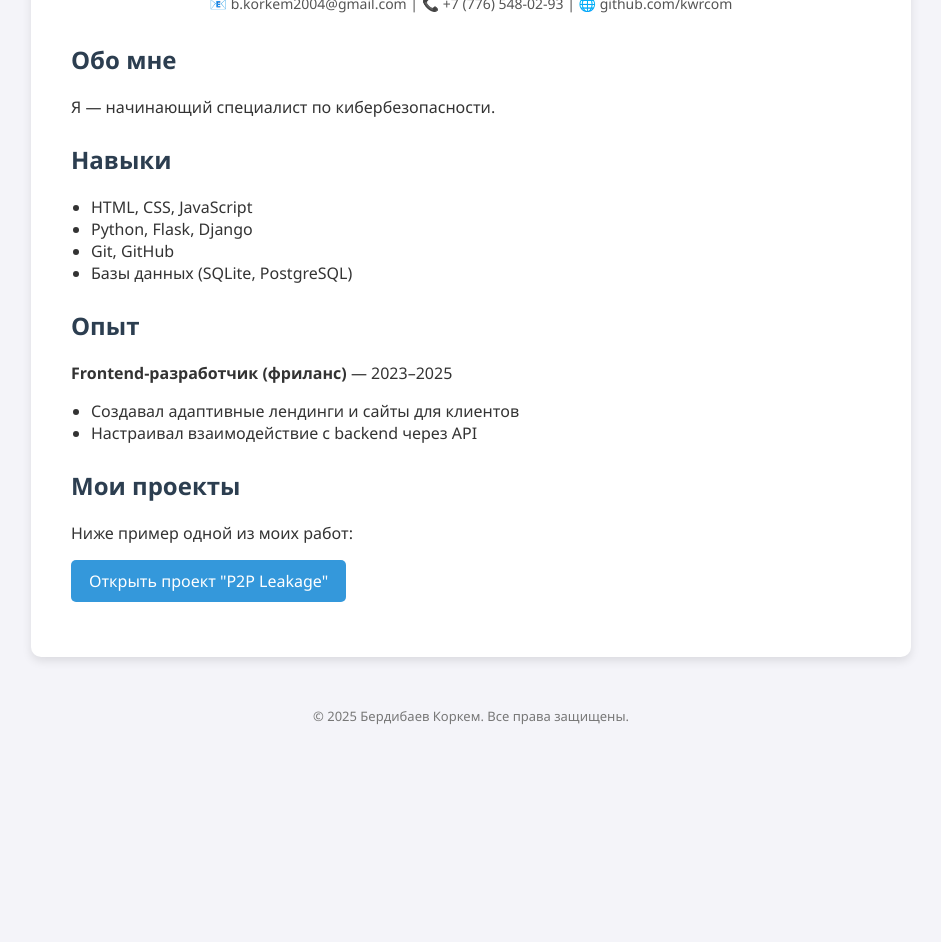
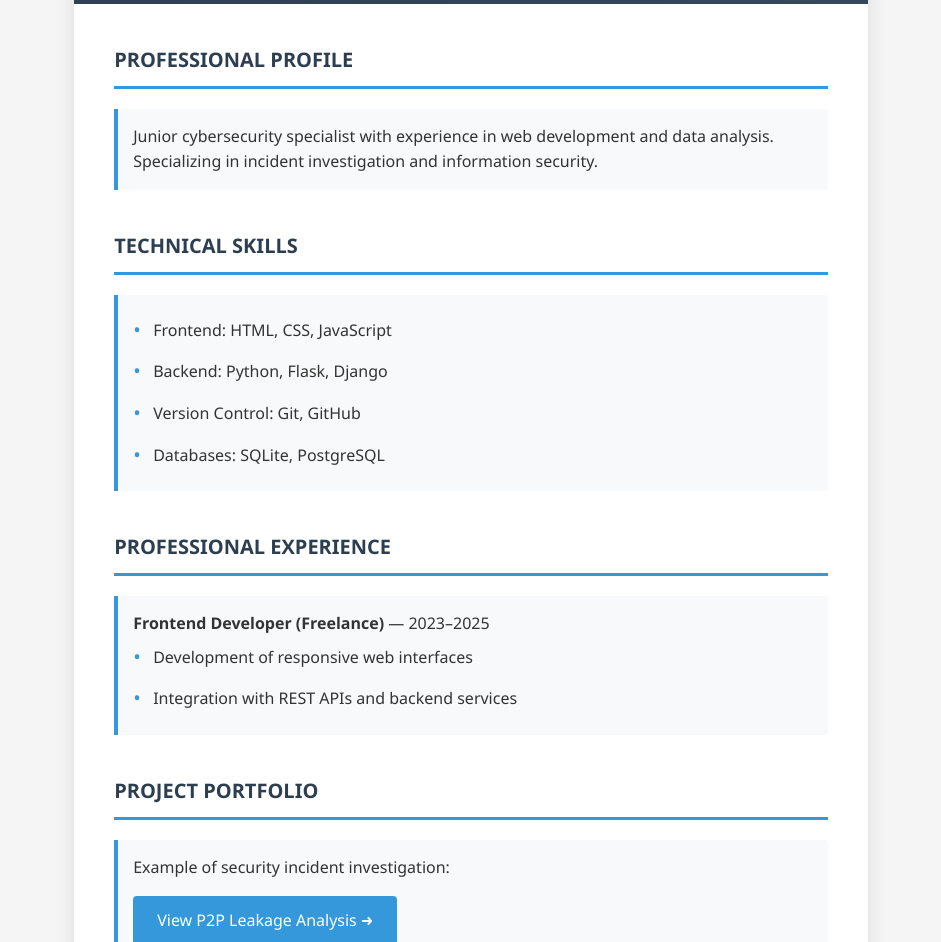
Before and after one commit to kwrcom/kwrcom.github.io, a plain HTML site: page index.html in a window 1280 px wide. Shown: the part 160-1102 px from the top of the page, without its empty margins (169-1110 px from the left). Before the commit the page ends 885 px from the top, so only its background shows below. Drawn offline with Linux system fonts and the light colour scheme.

Commit message:
Update index.html and p2p_leakage.html: Revise CV format to English, enhance styling, and add navigation link to CV

```diff
--- a/index.html
+++ b/index.html
@@ -1,115 +1,178 @@
 <!DOCTYPE html>
-<html lang="ru">
+<html lang="en">
 <head>
     <meta charset="UTF-8">
     <meta name="viewport" content="width=device-width, initial-scale=1.0">
-    <title>Моё CV</title>
+    <title>My CV</title>
     <style>
-        body {
-            font-family: "Segoe UI", Arial, sans-serif;
-            background-color: #f4f4f9;
-            color: #333;
+        * {
             margin: 0;
             padding: 0;
+            box-sizing: border-box;
+        }
+
+        body {
+            font-family: 'Segoe UI', Tahoma, Geneva, Verdana, sans-serif;
+            line-height: 1.6;
+            color: #333;
+            background: #f5f5f5;
         }
 
         .container {
-            max-width: 800px;
-            margin: 50px auto;
-            background: #fff;
-            padding: 30px 40px;
-            border-radius: 10px;
-            box-shadow: 0 4px 10px rgba(0,0,0,0.1);
+            max-width: 210mm;
+            margin: 0 auto;
+            background: white;
+            box-shadow: 0 0 20px rgba(0,0,0,0.1);
         }
 
-        h1, h2 {
-            color: #2c3e50;
+        .header {
+            background: linear-gradient(135deg, #2c3e50, #34495e);
+            color: white;
+            padding: 40px;
+            text-align: center;
         }
 
-        h1 {
-            text-align: center;
+        .header h1 {
+            font-size: 28px;
             margin-bottom: 10px;
+            font-weight: 300;
         }
 
         .contact-info {
-            text-align: center;
-            font-size: 14px;
-            color: #555;
-            margin-bottom: 30px;
+            font-size: 18px;
+            font-weight: 300;
+            opacity: 0.9;
+        }
+
+        .main-content {
+            padding: 40px;
         }
 
         .section {
-            margin-bottom: 25px;
+            margin-bottom: 40px;
+            page-break-inside: avoid;
+        }
+
+        .section-title {
+            color: #2c3e50;
+            border-bottom: 3px solid #3498db;
+            padding-bottom: 10px;
+            margin-bottom: 20px;
+            font-size: 20px;
+            font-weight: 600;
+        }
+
+        .info-box {
+            background: #f8f9fa;
+            border-left: 4px solid #3498db;
+            padding: 15px;
+            margin: 10px 0;
+            border-radius: 0 4px 4px 0;
         }
 
         .button {
             display: inline-block;
-            padding: 10px 18px;
-            background-color: #3498db;
+            padding: 12px 24px;
+            background: #3498db;
             color: white;
             text-decoration: none;
-            border-radius: 5px;
-            transition: background 0.3s;
+            border-radius: 4px;
+            transition: all 0.3s ease;
         }
 
         .button:hover {
-            background-color: #2980b9;
+            background: #2980b9;
+            transform: translateY(-2px);
+            box-shadow: 0 4px 10px rgba(0,0,0,0.1);
         }
 
         ul {
-            padding-left: 20px;
+            list-style-type: none;
+            padding: 0;
         }
 
-        footer {
+        ul li {
+            padding: 8px 0;
+            padding-left: 20px;
+            position: relative;
+        }
+
+        ul li:before {
+            content: "•";
+            color: #3498db;
+            font-size: 20px;
+            position: absolute;
+            left: 0;
+            top: 4px;
+        }
+
+        .footer {
             text-align: center;
-            margin-top: 30px;
-            font-size: 13px;
-            color: #777;
+            margin-top: 50px;
+            padding: 20px;
+            color: #7f8c8d;
+            font-size: 11px;
+            border-top: 1px solid #bdc3c7;
         }
     </style>
 </head>
 <body>
 
 <div class="container">
-    <h1>Коркем Бердибаев</h1>
+    <div class="header">
+        <h1>Korkem Berdibayev</h1>
         <div class="contact-info">
             📧 b.korkem2004@gmail.com | 📞 +7 (776) 548-02-93 | 🌐 github.com/kwrcom
         </div>
+    </div>
 
+    <div class="main-content">
         <div class="section">
-        <h2>Обо мне</h2>
-        <p>Я — начинающий специалист по кибербезопасности.</p>
+            <h2 class="section-title">PROFESSIONAL PROFILE</h2>
+            <div class="info-box">
+                <p>Junior cybersecurity specialist with experience in web development and data analysis.
+                Specializing in incident investigation and information security.</p>
+            </div>
         </div>
 
         <div class="section">
-        <h2>Навыки</h2>
+            <h2 class="section-title">TECHNICAL SKILLS</h2>
+            <div class="info-box">
                 <ul>
-            <li>HTML, CSS, JavaScript</li>
-            <li>Python, Flask, Django</li>
-            <li>Git, GitHub</li>
-            <li>Базы данных (SQLite, PostgreSQL)</li>
+                    <li>Frontend: HTML, CSS, JavaScript</li>
+                    <li>Backend: Python, Flask, Django</li>
+                    <li>Version Control: Git, GitHub</li>
+                    <li>Databases: SQLite, PostgreSQL</li>
                 </ul>
+            </div>
         </div>
 
         <div class="section">
-        <h2>Опыт</h2>
-        <p><strong>Frontend-разработчик (фриланс)</strong> — 2023–2025</p>
+            <h2 class="section-title">PROFESSIONAL EXPERIENCE</h2>
+            <div class="info-box">
+                <p><strong>Frontend Developer (Freelance)</strong> — 2023–2025</p>
                 <ul>
-            <li>Создавал адаптивные лендинги и сайты для клиентов</li>
-            <li>Настраивал взаимодействие с backend через API</li>
+                    <li>Development of responsive web interfaces</li>
+                    <li>Integration with REST APIs and backend services</li>
                 </ul>
+            </div>
         </div>
 
         <div class="section">
-        <h2>Мои проекты</h2>
-        <p>Ниже пример одной из моих работ:</p>
-        <a href="p2p_leakage.html" class="button">Открыть проект "P2P Leakage"</a>
+            <h2 class="section-title">PROJECT PORTFOLIO</h2>
+            <div class="info-box">
+                <p>Example of security incident investigation:</p>
+                <p style="margin: 15px 0;">
+                    <a href="p2p_leakage.html" class="button">View P2P Leakage Analysis ➜</a>
+                </p>
+            </div>
         </div>
     </div>
 
-<footer>
-    © 2025 Бердибаев Коркем. Все права защищены.
-</footer>
+    <div class="footer">
+        © 2025 Korkem Berdibayev | All rights reserved
+    </div>
+</div>
 
 </body>
 </html>
```
Also changed, not shown: p2p_leakage.html (+4 -0 lines). Lines whose indentation alone changed are shown as unchanged.
